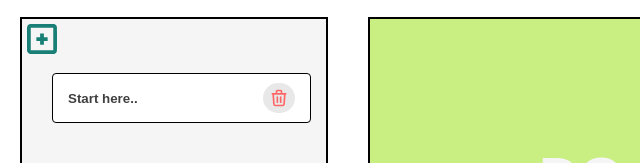
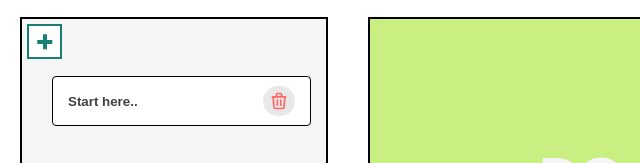
Before and after one commit to azigazibarni/Eisenhower-matrix, a plain HTML site: page index.html in a window 1280 px wide. Shown: the part 319-482 px from the top of the page, 0-640 px from the left. Drawn offline with Linux system fonts and the light colour scheme; a web font is replaced by a local one.

Commit message:
typos, changed add button, removed add.svg

```diff
--- a/index.html
+++ b/index.html
@@ -20,8 +20,8 @@
 
             <h3 class="collapsible">Why?</h3>
                 <div class="contentCollapsible">
-                    <p>The Eisenhower Matrix is an effective and rather simple time management technique which helps you battle, time management issues. It also helps you with setting SMART goals, as well as prioratising.</p>
-                    <p>Some problems it solves include:</p>
+                    <p>The Eisenhower Matrix is an effective and rather simple time management technique which helps you battle time management issues. It also helps you with setting SMART goals, as well as prioritising.</p>
+                    <p>Some difficulties it solves include:</p>
                     <ul>
                         <li>Ineffective scheduling</li>
                         <li>Missed deadlines</li>
@@ -33,23 +33,23 @@
 
             <h3 class="collapsible">How?</h3>
                 <div class="contentCollapsible">
-                    <p>To start, list and add all your tasks and devide them into 4 quadrants:</p>
+                    <p>To implement, list and add all your tasks and divide them into 4 quadrants:</p>
                     <ul>
                         <li>1st: <span id="listDo">DO [Urgent and important] </span><br> You should do these tasks immediately.</li>
                         <li>2nd: <span id="listSchedule">SCHEDULE [Important, but not urgent] </span> <br> You should schedule a time for when you will tackle them.</li>
                         <li>3rd: <span id="listDelegate">DELEGATE [Urgent, but not important] </span> <br> It is best you delegate these tasks to your colleagues, or subordinates.</li>
-                        <li>4th: <span id="listDelete">DELETE [Neither importnat, not urgent] </span> <br> These tasks, you should eliminate altogether from your schedule.</li>
+                        <li>4th: <span id="listDelete">DELETE [Neither important, not urgent] </span> <br> These tasks, you should eliminate altogether from your schedule.</li>
                     </ul>
                 </div>
         </div>
 
         <div class="section-matrix">
             <div id="box_create">
-            <button type="button" class="createButton" onclick="addItem()"><img src="img/add.svg"></button>
+            <button type="button" class="createButton" onclick="addItem()"></button>
                 <div class="list_item" draggable="true">
                     <input type="textarea" placeholder="Start here..">
                     <button type="button" class="delButt">
-                        <img src="img/bin.svg" draggable="false">
+                        <img src="bin.svg" draggable="false">
                     </button>
                 </div>
             </div>
--- a/script.js
+++ b/script.js
@@ -85,7 +85,7 @@ function addItem() {
     item.appendChild(item_input);
     item_b.type = 'button';
     item_b.className = 'delButt';
-    item_b.innerHTML = '<img src="img/bin.svg" draggable="false">';
+    item_b.innerHTML = '<img src="bin.svg" draggable="false">';
     item.appendChild(item_b)
     box1.appendChild(item);
     itemDraggable();
--- a/style.css
+++ b/style.css
@@ -119,17 +119,43 @@
     padding-top: 125px;
 }
 .createButton {
-    background-color: transparent;
-    border-radius: 10px;
-    border: none;
     margin: 5px auto auto 5px;
     position: relative;
+    width: 35px;
+    height: 35px;
+    background: #fff;
+    cursor: pointer;
     user-select: none;
+    border: 2px solid #177f75;
 }
-.createButton img {
-    display: block;
-    width: 30px;
-    height: 30px;
+.createButton:after {
+    content: '';
+    position: absolute;
+    transform: translate(-50%, -50%);
+    height: 4px;
+    width: 50%;
+    background: #177f75;
+    top: 50%;
+    left: 50%;
+}
+.createButton:before {
+    content: '';
+    position: absolute;
+    top: 50%;
+    left: 50%;
+    transform: translate(-50%, -50%);
+    background: #177f75;
+    height: 50%;
+    width: 4px;
+}
+.createButton:hover:before,
+.createButton:hover:after {
+  background: #fff;
+  transition: 0.2s;
+}
+.createButton:hover {
+    background-color: #177f75;
+    transition: 0.2s;
 }
 .list_item {
     background-color: white;
@@ -166,6 +192,7 @@
     border-radius: 15px;
     position: relative;
     padding: 5px 6px 2px 6px;
+    cursor: pointer;
 }
 .delButt img {
     display: inline-flex;
```
Also changed, not shown: bin.svg (renamed from img/bin.svg), img/add.svg (deleted).
